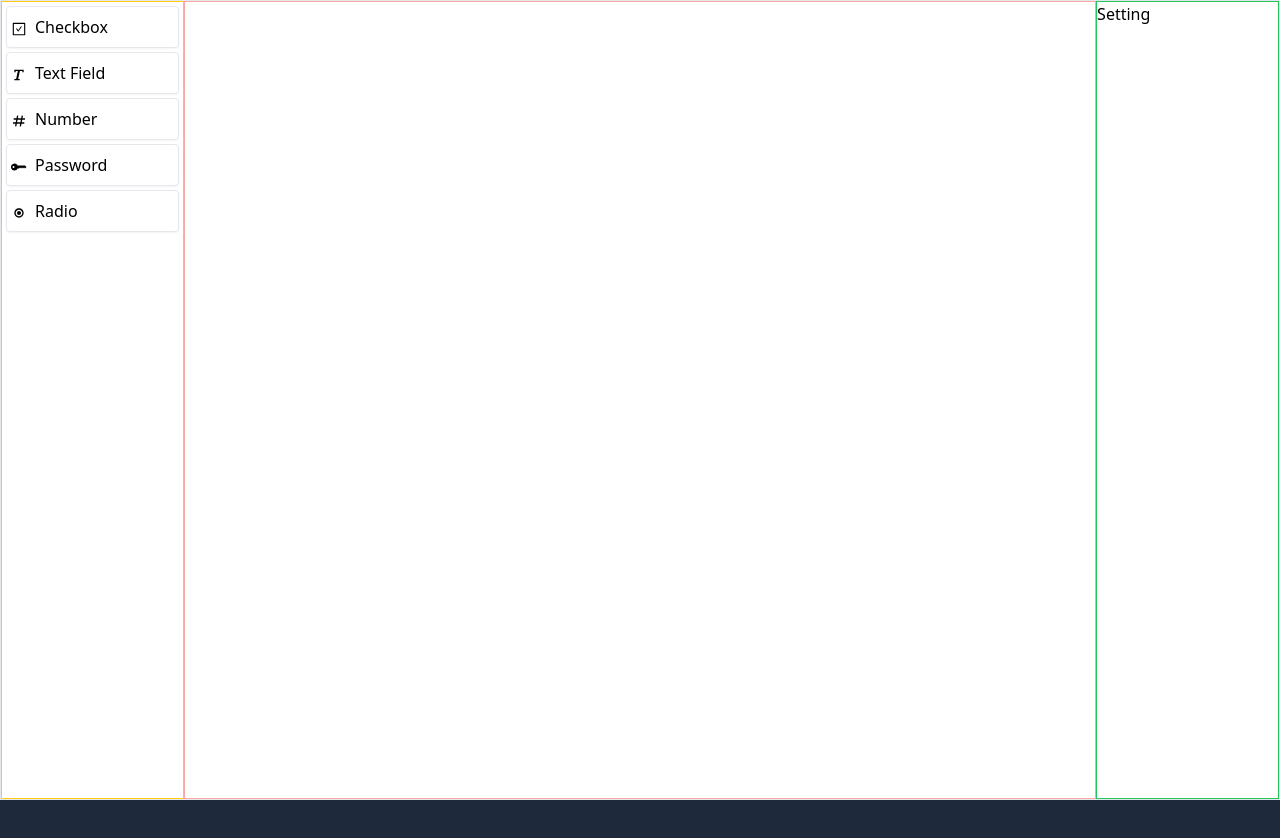
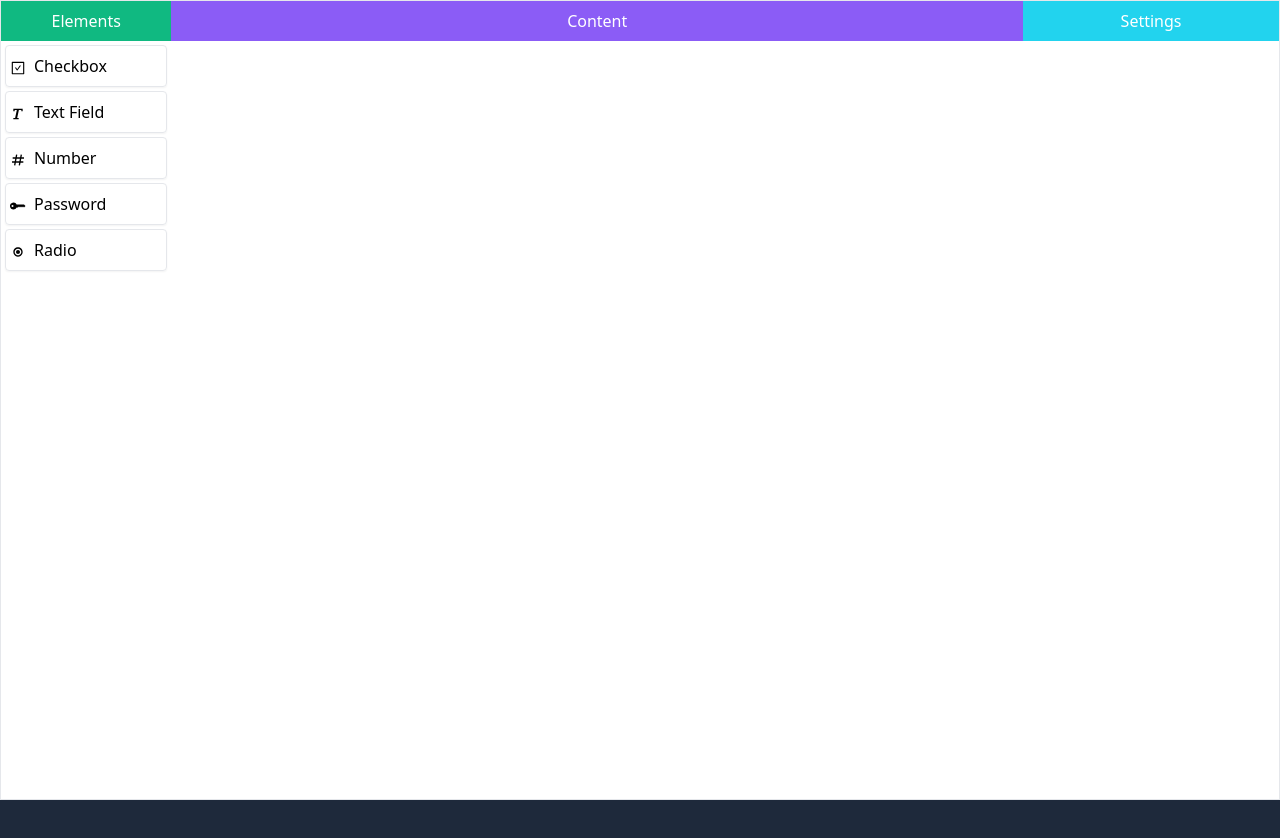
Before and after one commit to jMohammdi/wiki-search, a Next.js app: page / in a window 1280 px wide. Shown: the top 838 px of the page. Before the commit the page ends 802 px from the top, so only its background shows below. Built offline with nearby package versions, Linux system fonts and the light colour scheme.

Commit message:
change some style in all content

```diff
--- a/components/layout/mainContent/Content.tsx
+++ b/components/layout/mainContent/Content.tsx
@@ -5,7 +5,12 @@ type ContentType = {
 }
 function Content({ children }: ContentType) {
   return (
-    <div className=' w-full border  border-red-300 '>{children}</div>
+    <div className=' w-full  '>
+      <div className='w-full p-2 text-center text-white text-base bg-violet-500'>
+        Content
+      </div>
+      {children}
+    </div>
   )
 }
 
--- a/components/layout/mainContent/ProviderDrag.tsx
+++ b/components/layout/mainContent/ProviderDrag.tsx
@@ -57,6 +57,7 @@ const ExampleComponent = () => {
 
   return (
     <>
+
       {/*(wrapper) sidebar Element */}
       <Sidebar>
         <div className='w-full h-full' >
--- a/components/layout/settings/Setting.tsx
+++ b/components/layout/settings/Setting.tsx
@@ -1,7 +1,11 @@
 import React from 'react'
 
 function Setting() {
-  return <div className=' w-1/5 border border-green-500'>Setting</div>
+  return <div className=' w-96'>
+    <div className='w-full p-2 text-center text-white text-base bg-cyan-400'>
+      Settings
+    </div>
+  </div>
 }
 
 export default Setting
--- a/components/layout/sidebar/Sidebar.tsx
+++ b/components/layout/sidebar/Sidebar.tsx
@@ -6,11 +6,10 @@ type PropsType = {
 }
 function Sidebar({ children }: PropsType) {
   return (
-    <div className=' w-1/5 border  border-yellow-400 '>
-      {/* <div className='w-full'>
-        <Checkbox title='checkbox' />
-        <Password title='password' />
-      </div> */}
+    <div className=' w-1/5 '>
+      <div className='w-full p-2 text-center text-white text-base bg-emerald-500'>
+        Elements
+      </div>
       {children}
     </div>
   )
```
